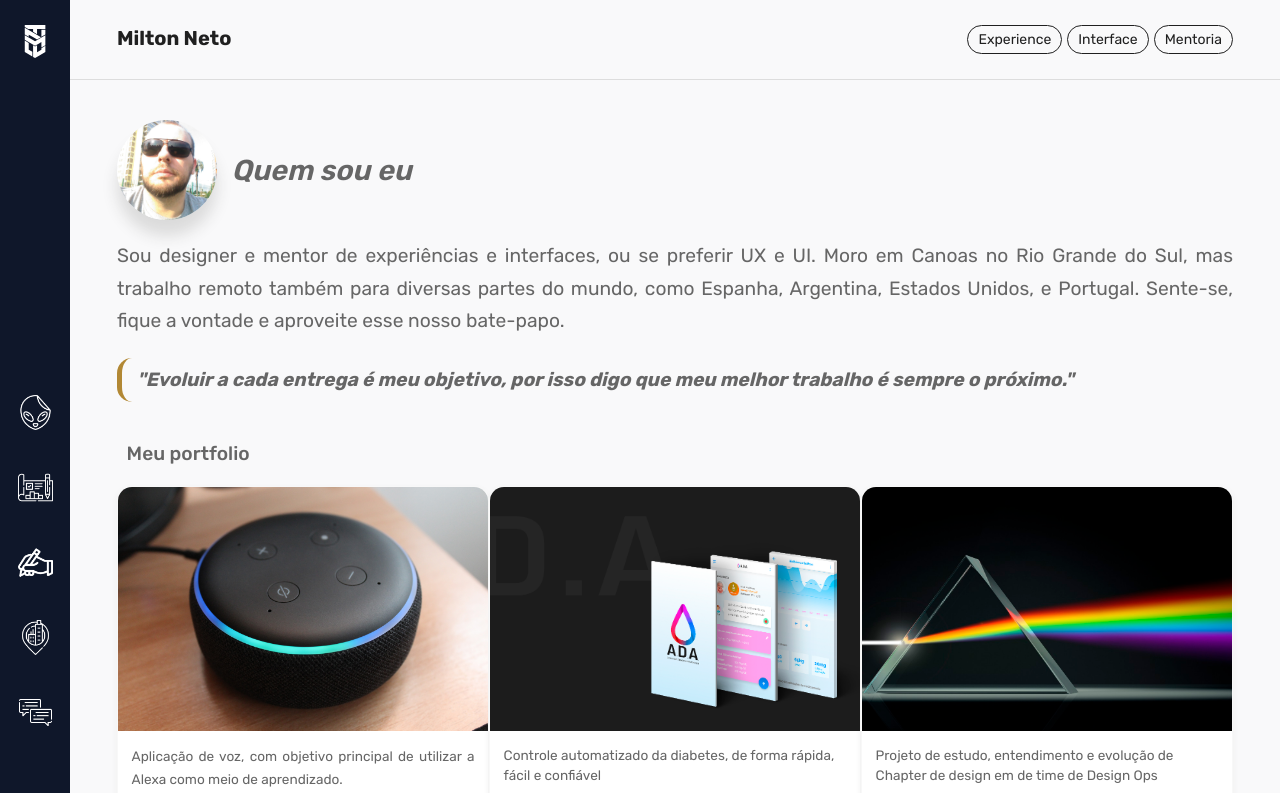
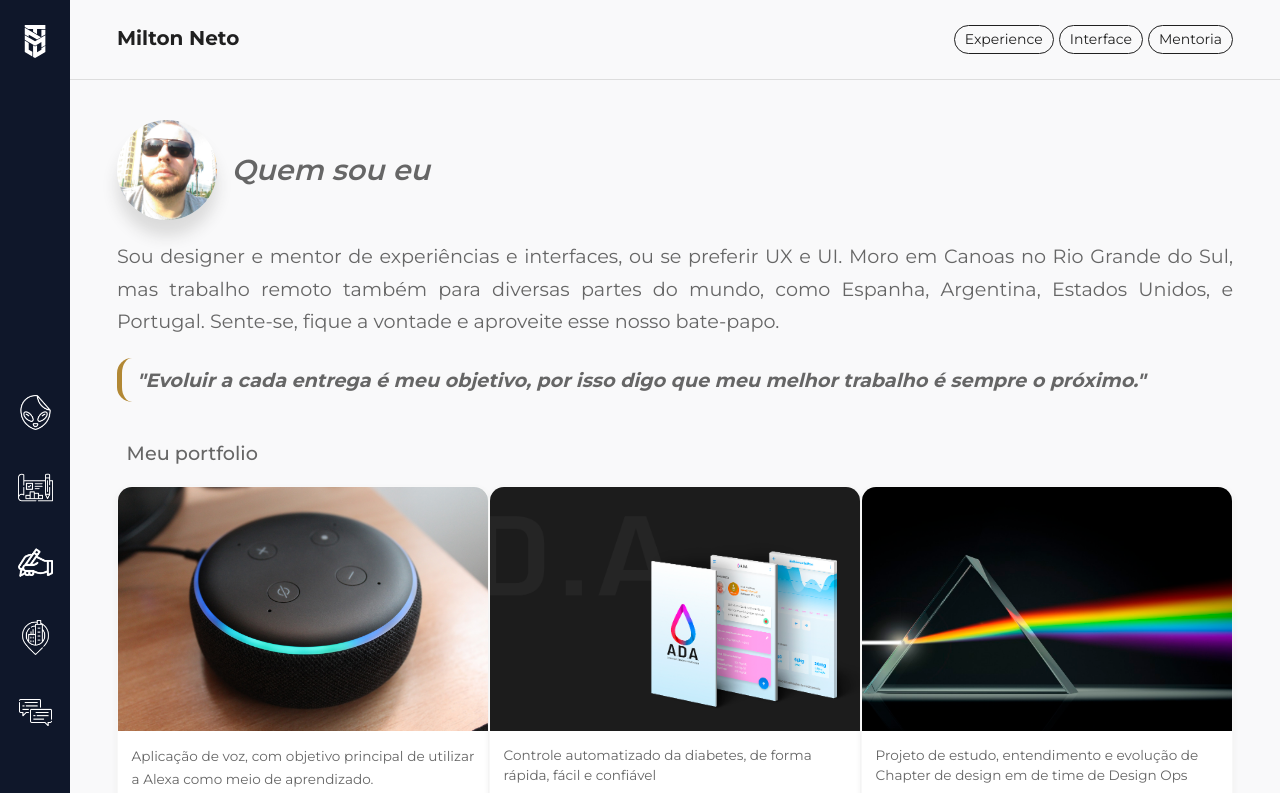
Before and after one commit to MiltonNeto/miltonneto.com.br, a Next.js app: page / in a window 1280 px wide. Shown: the top 793 px of the page. Built offline with nearby package versions, Linux system fonts and the light colour scheme.

Commit message:
Passagem para Montserrat

```diff
--- a/styles/globals.scss
+++ b/styles/globals.scss
@@ -3,14 +3,14 @@
 
 @import './scss/partials/reset';
 
-@import url('https://fonts.googleapis.com/css2?family=Rubik:wght@300;400;500;600;700;800;900&display=swap');
+@import url('https://fonts.googleapis.com/css2?family=Montserrat:wght@300;400;500;600;700;800;900&display=swap');
 
 @import './scss/partials/variables';
 
 
 @media (max-width: 767.98px){
   #appBody{
-    font-family: Rubik;
+    font-family: Montserrat;
     color: $DarkGray;
     min-height: 350px;
   }
@@ -20,7 +20,7 @@
   .offcanvas{
     background: linear-gradient(0deg, rgba(15,23,42,1) 0%, rgba(36,59,85,1) 100%);
     color: #FFF;
-    font-family: Rubik;
+    font-family: Montserrat;
     .offcanvas-body{
       display: flex;
       flex-direction: column;
@@ -190,7 +190,7 @@
 @media (min-width: 768px){
   #appBody{
     background-color: $LightGray;
-    font-family: Rubik;
+    font-family: Montserrat;
     color: $DarkGray;
     min-height: 350px;
   }
```
